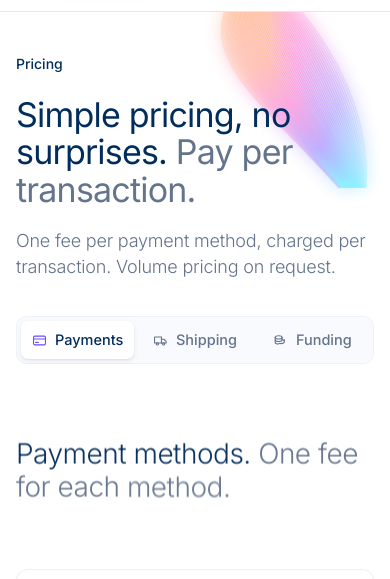
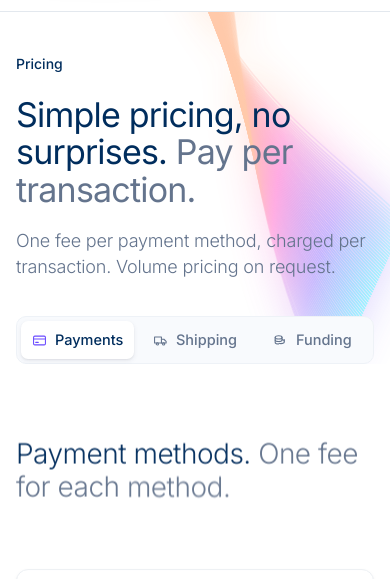
Before and after one commit to raam-flik/landing-page, a plain HTML site: page pricing/index.html in a window 390 px wide. Shown: the part 57-636 px from the top of the page. Drawn offline with Linux system fonts and the light colour scheme; animation ran at ten frames a second.

Commit message:
Pricing: hero ribbon runs top centre to bottom right
- Draw the ribbon in the hero's own pixel size instead of a cropped square canvas
- One soft fold, thinner lines (1.6px, 72 lines), gentler drift
- Phones: ribbon spans the full hero at 40% opacity

Co-Authored-By: Claude Fable 5.2 <noreply@anthropic.com>

```diff
--- a/pricing/index.html
+++ b/pricing/index.html
@@ -1326,9 +1326,9 @@ html.anim-paused *,html.anim-paused *::before,html.anim-paused *::after{animatio
 /* ===== kit: hero-ribbon (the brand ribbon from the earlier homepage hero: orange → magenta → violet → cyan) ===== */
 .rbn-host{position:relative;overflow:hidden}
 .rbn-host>.wrap{position:relative;z-index:2}
-.rbn{position:absolute;top:0;right:0;width:min(1100px,92%);height:100%;pointer-events:none;z-index:0;overflow:visible}
+.rbn{position:absolute;top:0;left:0;width:100%;height:100%;pointer-events:none;z-index:0;overflow:visible}
 .rbn-host.lh h1{max-width:720px}.rbn-host.lh .lead{max-width:560px}
-@media (max-width:760px){.rbn{width:100%;height:min(60%,440px);opacity:.45}}
+@media (max-width:760px){.rbn{opacity:.4}}
 /* ===== /kit: hero-ribbon ===== */
 /* ===== kit: scroll-reveal ===== */
 /* Scroll reveal below the hero (AG, 13 Nov 2026; medium level, after squareup.com). Same on every marketing page. Classes are added by JS only, so nothing hides if JS fails.
@@ -1387,7 +1387,7 @@ html.anim-paused :is(.rv,.sr,.sr-f,.sr-f .sr-z,.sr-h .w){opacity:1;translate:non
 <!-- ===== Page header with product tabs ===== -->
 <!-- PLACEHOLDER rates (FLI-50): the rate card (MDR per method, settlement periods, Checkout fee) comes from AG / finance. Values in [brackets] are placeholders; don't copy competitor rates. -->
 <section class="lh guides rbn-host">
-  <svg class="rbn" viewBox="0 0 1000 900" preserveAspectRatio="xMidYMid slice" aria-hidden="true" focusable="false"><defs><linearGradient id="rbn-g" x1="0" y1="0" x2="1" y2="1"><stop offset="0" stop-color="#FF7A2E"/><stop offset=".38" stop-color="#FF7A2E"/><stop offset=".58" stop-color="#FF2DB8"/><stop offset=".8" stop-color="#6A4BFF"/><stop offset="1" stop-color="#00E5FF"/></linearGradient><filter id="rbn-b" x="-20%" y="-20%" width="140%" height="140%"><feGaussianBlur stdDeviation="22"/></filter></defs><path class="rbn-fill" fill="url(#rbn-g)" opacity=".6" filter="url(#rbn-b)"/><g class="rbn-lines" fill="none" stroke="url(#rbn-g)" stroke-width="3"></g></svg>
+  <svg class="rbn" viewBox="0 0 1000 900" preserveAspectRatio="none" aria-hidden="true" focusable="false"><defs><linearGradient id="rbn-g" x1="0" y1="0" x2="1" y2="1"><stop offset="0" stop-color="#FF7A2E"/><stop offset=".38" stop-color="#FF7A2E"/><stop offset=".58" stop-color="#FF2DB8"/><stop offset=".8" stop-color="#6A4BFF"/><stop offset="1" stop-color="#00E5FF"/></linearGradient><filter id="rbn-b" x="-20%" y="-20%" width="140%" height="140%"><feGaussianBlur stdDeviation="22"/></filter></defs><path class="rbn-fill" fill="url(#rbn-g)" opacity=".6" filter="url(#rbn-b)"/><g class="rbn-lines" fill="none" stroke="url(#rbn-g)" stroke-width="1.6"></g></svg>
         <div class="wrap">
     <p class="eyebrow">Pricing</p>
     <h1>Simple pricing, no surprises. <span class="soft">Pay per transaction.</span></h1>
@@ -1749,15 +1749,15 @@ fq.querySelectorAll('.qa>button').forEach(b=>b.onclick=()=>{const q=b.parentElem
 
 
 
-/* ===== kit: hero-ribbon (thin gradient lines forming a twisting sheet that ends in the hero's bottom-right corner) ===== */
+/* ===== kit: hero-ribbon (thin gradient lines forming a sheet that runs diagonally from the hero's top centre to its bottom-right corner, with one slow twist; drawn in hero pixels) ===== */
 document.querySelectorAll('svg.rbn').forEach(svg=>{
   const g=svg.querySelector('.rbn-lines'),fill=svg.querySelector('.rbn-fill');
-  const N=56,reduce=matchMedia('(prefers-reduced-motion: reduce)').matches;
+  const N=72,reduce=matchMedia('(prefers-reduced-motion: reduce)').matches;
   const paths=[];for(let i=0;i<N;i++){const p=document.createElementNS('http://www.w3.org/2000/svg','path');p.setAttribute('opacity',(.35+.65*Math.sin(Math.PI*i/(N-1))).toFixed(2));g.appendChild(p);paths.push(p)}
-  let CX=980,CY=880;
-  function setCorner(){const r=svg.getBoundingClientRect(),m=svg.getScreenCTM();if(!m||!r.width)return;const q=svg.createSVGPoint();q.x=r.right-24;q.y=r.bottom-8;const v=q.matrixTransform(m.inverse());CX=v.x;CY=v.y}
-  setCorner();addEventListener('resize',setCorner);document.fonts&&document.fonts.ready.then(setCorner);
-  const pt=(s,t)=>{const w1=70*Math.sin(t*.45+s*2.2),w2=60*Math.cos(t*.37+s*1.7);return [[360+s*600,-40],[400+(1-s)*440+w1,250+s*90],[1000-s*400+w2,420+(1-s)*140],[CX-s*70,CY]]};
+  let W=1000,H=900;
+  function size(){const r=svg.getBoundingClientRect();if(!r.width||!r.height)return;W=r.width;H=r.height;svg.setAttribute('viewBox',`0 0 ${W} ${H}`)}
+  size();addEventListener('resize',size);document.fonts&&document.fonts.ready.then(size);
+  const pt=(s,t)=>{const w1=.03*W*Math.sin(t*.4+s*1.6),w2=.03*W*Math.cos(t*.33+s*1.3),e=s*s,r=Math.sqrt(s);return [[W*(.43+.14*s),-30],[W*(.56+.10*e)+w1,H*(.34+.10*s)],[W*(.84-.14*r)+w2,H*(.46+.30*s)],[W*(1.04-.20*s),H*(.66+.40*s)]]};
   const d=q=>`M${q[0][0]},${q[0][1]} C${q[1][0]},${q[1][1]} ${q[2][0]},${q[2][1]} ${q[3][0]},${q[3][1]}`;
   let vis=true;const paused=()=>typeof motionPaused==='function'&&motionPaused();
   function draw(t){
```
